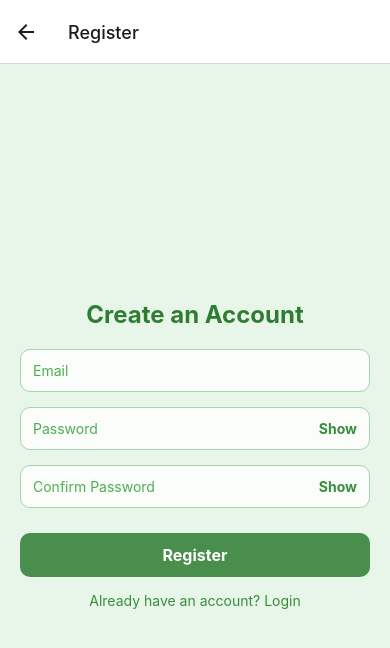
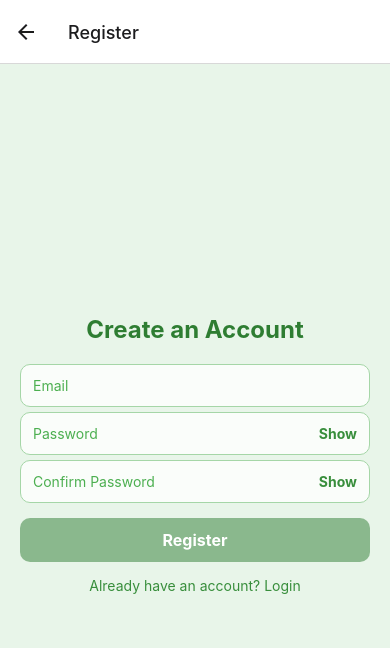
Before and after one commit to baburam04/project-frontend2, a React Native app: screen /Register in a window 390 px wide. Shown: the top 648 px of the page. Built offline with nearby package versions, Linux system fonts and the light colour scheme.

Commit message:
Updated RegisterScreen

```diff
--- a/screens/RegisterScreen.js
+++ b/screens/RegisterScreen.js
@@ -1,4 +1,4 @@
-import React, { useState } from "react";
+import React, { useState, useEffect } from "react";
 import { View, Text, TextInput, TouchableOpacity, Alert, StyleSheet } from "react-native";
 import api from "../services/api";
 
@@ -8,16 +8,70 @@ export default function RegisterScreen({ navigation }) {
   const [confirmPassword, setConfirmPassword] = useState("");
   const [showPassword, setShowPassword] = useState(false);
   const [showConfirmPassword, setShowConfirmPassword] = useState(false);
+  const [errors, setErrors] = useState({});
+  const [touched, setTouched] = useState({
+    email: false,
+    password: false,
+    confirmPassword: false
+  });
+
+  // Validation rules
+  const validate = () => {
+    const newErrors = {};
+
+    // Email validation
+    if (!email) {
+      newErrors.email = "Email is required";
+    } else if (!/^[^\s@]+@[^\s@]+\.[^\s@]+$/.test(email)) {
+      newErrors.email = "Please enter a valid email address";
+    }
+
+    // Password validation
+    if (!password) {
+      newErrors.password = "Password is required";
+    } else if (password.length < 8) {
+      newErrors.password = "Password must be at least 8 characters";
+    } else if (!/[A-Z]/.test(password)) {
+      newErrors.password = "Password must contain at least one uppercase letter";
+    } else if (!/[a-z]/.test(password)) {
+      newErrors.password = "Password must contain at least one lowercase letter";
+    } else if (!/[0-9]/.test(password)) {
+      newErrors.password = "Password must contain at least one number";
+    } else if (!/[^A-Za-z0-9]/.test(password)) {
+      newErrors.password = "Password must contain at least one special character";
+    }
+
+    // Confirm password validation
+    if (!confirmPassword) {
+      newErrors.confirmPassword = "Please confirm your password";
+    } else if (password !== confirmPassword) {
+      newErrors.confirmPassword = "Passwords do not match";
+    }
+
+    setErrors(newErrors);
+    return Object.keys(newErrors).length === 0;
+  };
+
+  // Validate on input change
+  useEffect(() => {
+    if (Object.keys(touched).length > 0) {
+      validate();
+    }
+  }, [email, password, confirmPassword, touched]);
+
+  const handleBlur = (field) => {
+    setTouched({ ...touched, [field]: true });
+    validate();
+  };
 
   const handleRegister = async () => {
-    if (password !== confirmPassword) {
-      Alert.alert("Error", "Passwords do not match!");
-      return;
-    }
+    const isValid = validate();
+    if (!isValid) return;
+
     try {
       await api.post("/api/auth/register", { email, password });
       Alert.alert("Success", "Account created successfully!");
-      navigation.replace("Login");
+      navigation.navigate("Login");
     } catch (error) {
       Alert.alert("Registration Failed", error.response?.data?.message || "An error occurred");
     }
@@ -26,42 +80,88 @@ export default function RegisterScreen({ navigation }) {
   return (
     <View style={styles.container}>
       <Text style={styles.title}>Create an Account</Text>
+
+      {/* Email Input */}
+      <View>
         <TextInput
           placeholder="Email"
           value={email}
           onChangeText={setEmail}
-        style={styles.input}
+          onBlur={() => handleBlur("email")}
+          style={[
+            styles.input,
+            touched.email && errors.email ? styles.inputError : null
+          ]}
           placeholderTextColor="#4CAF50"
+          keyboardType="email-address"
+          autoCapitalize="none"
         />
-      <View style={styles.passwordContainer}>
+        {touched.email && errors.email && (
+          <Text style={styles.errorText}>{errors.email}</Text>
+        )}
+      </View>
+
+      {/* Password Input */}
+      <View>
+        <View style={[
+          styles.passwordContainer,
+          touched.password && errors.password ? styles.inputError : null
+        ]}>
           <TextInput
             placeholder="Password"
             value={password}
             onChangeText={setPassword}
+            onBlur={() => handleBlur("password")}
             secureTextEntry={!showPassword}
             style={styles.passwordInput}
             placeholderTextColor="#4CAF50"
+            autoCapitalize="none"
           />
           <TouchableOpacity onPress={() => setShowPassword(!showPassword)} style={styles.showPasswordButton}>
             <Text style={styles.showPasswordText}>{showPassword ? "Hide" : "Show"}</Text>
           </TouchableOpacity>
         </View>
-      <View style={styles.passwordContainer}>
+        {touched.password && errors.password && (
+          <Text style={styles.errorText}>{errors.password}</Text>
+        )}
+      </View>
+
+      {/* Confirm Password Input */}
+      <View>
+        <View style={[
+          styles.passwordContainer,
+          touched.confirmPassword && errors.confirmPassword ? styles.inputError : null
+        ]}>
           <TextInput
             placeholder="Confirm Password"
             value={confirmPassword}
             onChangeText={setConfirmPassword}
+            onBlur={() => handleBlur("confirmPassword")}
             secureTextEntry={!showConfirmPassword}
             style={styles.passwordInput}
             placeholderTextColor="#4CAF50"
+            autoCapitalize="none"
           />
           <TouchableOpacity onPress={() => setShowConfirmPassword(!showConfirmPassword)} style={styles.showPasswordButton}>
             <Text style={styles.showPasswordText}>{showConfirmPassword ? "Hide" : "Show"}</Text>
           </TouchableOpacity>
         </View>
-      <TouchableOpacity style={styles.registerButton} onPress={handleRegister}>
+        {touched.confirmPassword && errors.confirmPassword && (
+          <Text style={styles.errorText}>{errors.confirmPassword}</Text>
+        )}
+      </View>
+
+      <TouchableOpacity
+        style={[
+          styles.registerButton,
+          Object.keys(errors).length > 0 ? styles.disabledButton : null
+        ]}
+        onPress={handleRegister}
+        disabled={Object.keys(errors).length > 0}
+      >
         <Text style={styles.registerButtonText}>Register</Text>
       </TouchableOpacity>
+
       <Text style={styles.link} onPress={() => navigation.navigate("Login")}>
         Already have an account? Login
       </Text>
@@ -74,23 +174,26 @@ const styles = StyleSheet.create({
     flex: 1,
     justifyContent: "center",
     padding: 20,
-    backgroundColor: "#E8F5E9", // Light green theme
+    backgroundColor: "#E8F5E9",
   },
   title: {
     fontSize: 24,
     fontWeight: "bold",
     textAlign: "center",
     marginBottom: 20,
-    color: "#2E7D32", // Dark green shade
+    color: "#2E7D32",
   },
   input: {
     borderWidth: 1,
-    borderColor: "#A5D6A7", // Light green border
+    borderColor: "#A5D6A7",
     padding: 12,
-    marginBottom: 15,
+    marginBottom: 5,
     borderRadius: 10,
-    backgroundColor: "rgba(255, 255, 255, 0.8)", // Transparent effect
+    backgroundColor: "rgba(255, 255, 255, 0.8)",
     color: "#2E7D32",
+  },
+  inputError: {
+    borderColor: "#f44336",
   },
   passwordContainer: {
     flexDirection: "row",
@@ -99,7 +202,7 @@ const styles = StyleSheet.create({
     borderColor: "#A5D6A7",
     borderRadius: 10,
     backgroundColor: "rgba(255, 255, 255, 0.8)",
-    marginBottom: 15,
+    marginBottom: 5,
   },
   passwordInput: {
     flex: 1,
@@ -114,11 +217,14 @@ const styles = StyleSheet.create({
     fontWeight: "bold",
   },
   registerButton: {
-    backgroundColor: "rgba(46, 125, 50, 0.85)", // Transparent green button
+    backgroundColor: "rgba(46, 125, 50, 0.85)",
     paddingVertical: 12,
     borderRadius: 10,
     alignItems: "center",
     marginTop: 10,
+  },
+  disabledButton: {
+    backgroundColor: "rgba(46, 125, 50, 0.5)",
   },
   registerButtonText: {
     color: "#fff",
@@ -130,4 +236,10 @@ const styles = StyleSheet.create({
     textAlign: "center",
     color: "#388E3C",
   },
+  errorText: {
+    color: "#f44336",
+    fontSize: 12,
+    marginBottom: 10,
+    marginLeft: 5,
+  },
 });
```
Lines whose indentation alone changed are shown as unchanged.
